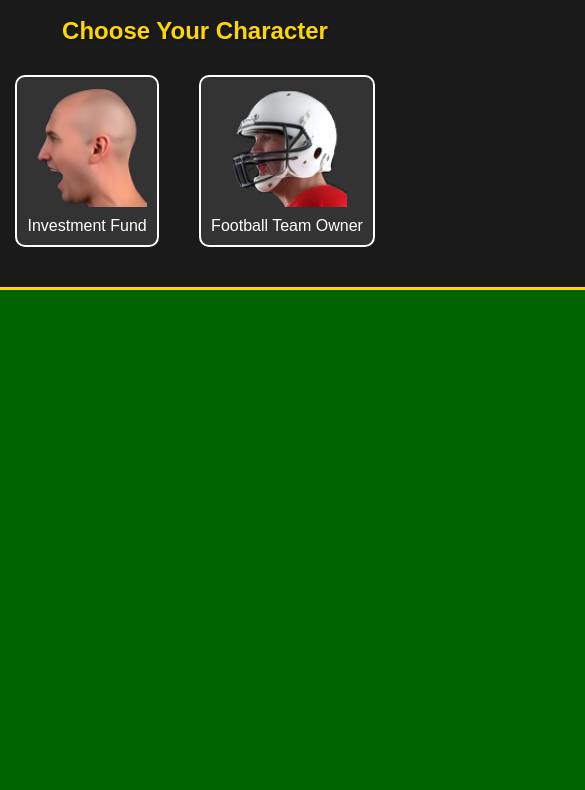
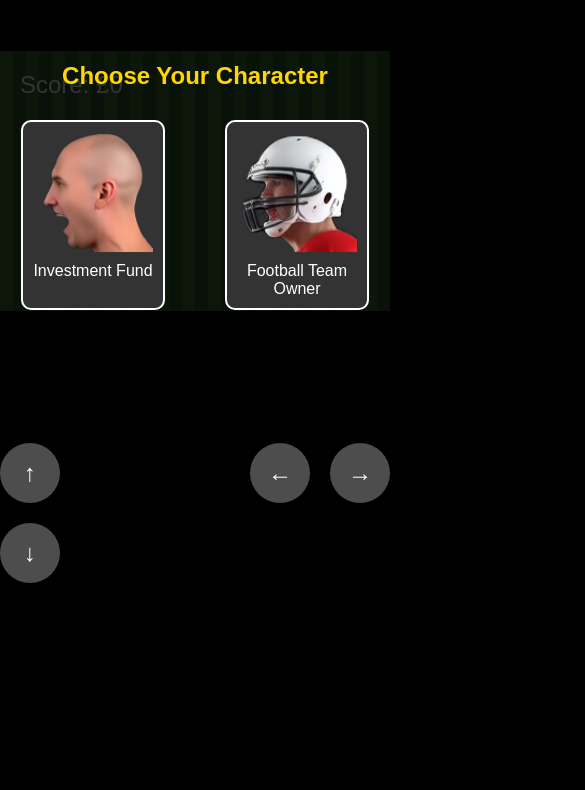
Before and after one commit to RichSibs/long-worm, a website: page index.html in a window 390 px wide. Shown: the part 241-1031 px from the top of the page, 585 px wide, since content can reach past the window. After the commit the page ends 844 px from the top, so only its background shows below. Drawn offline with Linux system fonts and the light colour scheme; no server answers.

Commit message:
Fix keyboard controls and mobile responsiveness

```diff
--- a/game.js
+++ b/game.js
@@ -9,59 +9,41 @@ const GRID_HEIGHT = GAME_HEIGHT / CELL_SIZE;
 const INVESTMENT_FUND = "investment";
 const FOOTBALL_OWNER = "football";
 
-// Game state
-let snake = [];
-let food = {};
-let direction = 'RIGHT';
-let score = 0;
-let gameOver = false;
-let gameStarted = false;
-let highScores = [];
-
-// Canvas setup
-const canvas = document.getElementById('canvas');
-const ctx = canvas.getContext('2d');
-canvas.width = GAME_WIDTH;
-canvas.height = GAME_HEIGHT;
-
-// Load images
-const headRight = new Image();
-const headLeft = new Image();
-const headUp = new Image();
-const headDown = new Image();
-const foodImg = new Image();
-
-headRight.src = 'bald_man_right.png';
-headLeft.src = 'bald_man_left.png';
-headUp.src = 'bald_man_up.png';
-headDown.src = 'bald_man_down.png';
-foodImg.src = 'five_pound_note.png';
+// Initialize game when DOM is loaded
+document.addEventListener('DOMContentLoaded', () => {
+    console.log('DOM loaded, creating game instance...');
+    new Game();
+});
 
 class Game {
     constructor() {
-        this.canvas = document.getElementById('canvas');
+        console.log('Game constructor called');
+        this.initialize();
+    }
+
+    initialize() {
+        console.log('Initializing game...');
+        this.canvas = document.getElementById('game-canvas');
+        if (!this.canvas) {
+            console.error('Canvas element not found!');
+            return;
+        }
+        console.log('Canvas found:', this.canvas);
+
         this.ctx = this.canvas.getContext('2d');
-        this.canvas.width = GAME_WIDTH;
-        this.canvas.height = GAME_HEIGHT;
-        this.gridSize = GRID_SIZE;
-        this.score = 0;
-        this.gameOver = false;
-        this.speed = 50; // Slower initial speed
-        this.lastRenderTime = 0;
-        this.characterType = null;
-        this.animationFrameId = null;
-        this.highScores = [];
-        this.frameCount = 0;
+        this.pitchSvg = document.getElementById('pitch-svg');
+        this.gameArea = document.getElementById('game-area');
 
-        // Load all images
+        // Load images
+        console.log('Loading images...');
         this.images = {
-            investment: {
+            [INVESTMENT_FUND]: {
                 right: this.loadImage('bald_man_right.png'),
                 left: this.loadImage('bald_man_left.png'),
                 up: this.loadImage('bald_man_up.png'),
                 down: this.loadImage('bald_man_down.png')
             },
-            football: {
+            [FOOTBALL_OWNER]: {
                 right: this.loadImage('AF_facing_right.png'),
                 left: this.loadImage('AF_facing_left.png'),
                 up: this.loadImage('AF_facing_up.png'),
@@ -70,18 +52,62 @@ class Game {
             food: this.loadImage('five_pound_note.png')
         };
 
-        // Character selection screen elements
-        this.setupCharacterSelection();
-        this.loadHighScores();
+        // Set initial canvas size
+        this.resizeCanvas();
+        window.addEventListener('resize', () => this.resizeCanvas());
+
+        // Initialize game state
+        this.resetGame();
+
+        // Setup controls
+        this.setupControls();
+
+        // Start game loop
+        this.lastTime = 0;
+        this.frameCount = 0;
+        console.log('Starting game loop...');
+        requestAnimationFrame((timestamp) => this.gameLoop(timestamp));
+    }
+
+    resizeCanvas() {
+        const containerWidth = this.gameArea.clientWidth;
+        const containerHeight = this.gameArea.clientHeight;
+
+        // Set canvas size to match container
+        this.canvas.width = containerWidth;
+        this.canvas.height = containerHeight;
+
+        // Update grid size based on container dimensions
+        this.gridSize = Math.min(containerWidth, containerHeight) / 20;
+
+        // Update snake and food positions if game is running
+        if (this.snake) {
+            this.snake.resize(this.gridSize);
+        }
+        if (this.food) {
+            this.food.resize(this.gridSize);
+        }
     }
 
     setupCharacterSelection() {
-        const selectionDiv = document.getElementById('character-select');
-        if (!selectionDiv) {
+        // Remove existing character select if it exists
+        const existingSelect = document.getElementById('character-select');
+        if (existingSelect) {
+            existingSelect.remove();
+        }
+
+        // Create new character select
         const div = document.createElement('div');
         div.id = 'character-select';
+        div.style.position = 'absolute';
+        div.style.top = '50%';
+        div.style.left = '50%';
+        div.style.transform = 'translate(-50%, -50%)';
+        div.style.zIndex = '1000';
+        div.style.backgroundColor = 'rgba(0, 0, 0, 0.8)';
+        div.style.padding = '20px';
+        div.style.borderRadius = '10px';
         div.style.textAlign = 'center';
-            div.style.marginBottom = '20px';
 
         const title = document.createElement('h2');
         title.textContent = 'Choose Your Character';
@@ -100,12 +126,17 @@ class Game {
         buttonContainer.appendChild(footballBtn);
         div.appendChild(buttonContainer);
 
-            document.getElementById('game-container').insertBefore(div, this.canvas);
-        }
+        // Add to game container
+        const gameContainer = document.getElementById('game-container');
+        gameContainer.appendChild(div);
+
+        // Log to verify creation
+        console.log('Character selection created');
     }
 
     createCharacterButton(type, text, image) {
         const container = document.createElement('div');
+        container.className = 'character-button';
         container.style.cursor = 'pointer';
         container.style.padding = '10px';
         container.style.border = '2px solid white';
@@ -138,6 +169,7 @@ class Game {
         });
 
         container.addEventListener('click', () => {
+            console.log('Character selected:', type);
             this.selectCharacter(type);
         });
 
@@ -175,17 +207,28 @@ class Game {
         this.speed = 50; // Reset to initial slower speed
         this.lastRenderTime = 0;
         this.characterType = null;
-        const selectionDiv = document.getElementById('character-select');
-        if (selectionDiv) {
-            selectionDiv.style.display = 'block';
-        } else {
+
+        // Create score element if it doesn't exist
+        let scoreElement = document.getElementById('score');
+        if (!scoreElement) {
+            scoreElement = document.createElement('div');
+            scoreElement.id = 'score';
+            scoreElement.style.position = 'absolute';
+            scoreElement.style.top = '20px';
+            scoreElement.style.left = '20px';
+            scoreElement.style.color = 'white';
+            scoreElement.style.fontSize = '24px';
+            scoreElement.style.zIndex = '10';
+            document.getElementById('game-container').appendChild(scoreElement);
+        }
+        scoreElement.textContent = 'Score: £0';
+
+        // Show character selection
         this.setupCharacterSelection();
-        }
-        document.getElementById('score').textContent = 'Score: £0';
     }
 
     startGame() {
-        this.snake = new Snake(this.characterType, this.images);
+        this.snake = new Snake(this.gridSize, this.characterType, this.images);
         this.food = this.generateFood();
         this.gameLoop();
     }
@@ -305,12 +348,6 @@ class Game {
             this.gridSize
         );
 
-        // Draw score
-        this.ctx.fillStyle = '#ffffff';
-        this.ctx.font = 'bold 36px Arial';
-        this.ctx.textAlign = 'left';
-        this.ctx.fillText(`£${this.score * 5}`, 10, 40);
-
         // Draw game over
         if (this.gameOver) {
             // Semi-transparent black overlay
@@ -400,68 +437,112 @@ class Game {
     }
 
     setupControls() {
-        document.addEventListener('keydown', (event) => {
-            // Prevent page scrolling with arrow keys
-            if (['ArrowUp', 'ArrowDown', 'ArrowLeft', 'ArrowRight'].includes(event.code)) {
-                event.preventDefault();
+        // Keyboard controls
+        document.addEventListener('keydown', (e) => {
+            if (this.gameOver) {
+                if (e.key.toLowerCase() === 'r') {
+                    this.resetGame();
                 }
-
-            if (this.gameOver && event.code === 'KeyR') {
-                this.resetGame();
                 return;
             }
 
-            if (!this.characterType || this.gameOver) return;
-
-            switch(event.code) {
+            switch(e.key) {
                 case 'ArrowUp':
-                    if (this.snake.direction.y !== 1) {
-                        this.snake.direction = {x: 0, y: -1};
-                    }
+                    e.preventDefault();
+                    this.snake.setDirection('up');
                     break;
                 case 'ArrowDown':
-                    if (this.snake.direction.y !== -1) {
-                        this.snake.direction = {x: 0, y: 1};
-                    }
+                    e.preventDefault();
+                    this.snake.setDirection('down');
                     break;
                 case 'ArrowLeft':
-                    if (this.snake.direction.x !== 1) {
-                        this.snake.direction = {x: -1, y: 0};
-                    }
+                    e.preventDefault();
+                    this.snake.setDirection('left');
                     break;
                 case 'ArrowRight':
-                    if (this.snake.direction.x !== -1) {
-                        this.snake.direction = {x: 1, y: 0};
-                    }
+                    e.preventDefault();
+                    this.snake.setDirection('right');
                     break;
             }
+        });
+
+        // Touch controls
+        const upBtn = document.getElementById('up-btn');
+        const downBtn = document.getElementById('down-btn');
+        const leftBtn = document.getElementById('left-btn');
+        const rightBtn = document.getElementById('right-btn');
+
+        const handleTouch = (direction) => {
+            if (this.gameOver) return;
+            this.snake.setDirection(direction);
+        };
+
+        upBtn.addEventListener('touchstart', (e) => {
+            e.preventDefault();
+            handleTouch('up');
+        });
+
+        downBtn.addEventListener('touchstart', (e) => {
+            e.preventDefault();
+            handleTouch('down');
+        });
+
+        leftBtn.addEventListener('touchstart', (e) => {
+            e.preventDefault();
+            handleTouch('left');
+        });
+
+        rightBtn.addEventListener('touchstart', (e) => {
+            e.preventDefault();
+            handleTouch('right');
         });
     }
 
     loadImage(src) {
         const img = new Image();
+        img.onload = () => console.log(`Image loaded: ${src}`);
+        img.onerror = () => console.error(`Error loading image: ${src}`);
         img.src = src;
         return img;
     }
 }
 
 class Snake {
-    constructor(characterType, images) {
-        this.body = [{
-            x: Math.floor(GAME_WIDTH / GRID_SIZE / 4),
-            y: Math.floor(GAME_HEIGHT / GRID_SIZE / 2)
-        }];
-        this.direction = {x: 1, y: 0};
+    constructor(gridSize, characterType, images) {
+        this.gridSize = gridSize;
         this.characterType = characterType;
         this.images = images;
+        this.reset();
+        this.animationSpeed = 2; // Faster wave animation
+        this.maxScale = 1.5; // 50% larger
+        this.minScale = 1.0;
+        this.transitionProgress = 0;
+        this.foodPosition = 0;
+        this.segmentScales = [];
         this.grow = false;
-        this.segmentScales = [1.0];  // Track scale of each segment
-        this.foodPosition = -1;  // Track which segment the food is passing through
-        this.animationSpeed = 2; // Control how fast the food moves through segments (reduced from 4 to make it even faster)
-        this.animationCounter = 0;
-        this.transitionProgress = 0; // Track progress of current segment transition
-        this.maxScale = 1.5; // Maximum scale for segments
-        this.minScale = 1.0; // Minimum scale for segments
+    }
+
+    reset() {
+        this.body = [
+            {x: 5, y: 5}
+        ];
+        this.direction = {x: 1, y: 0};
+        this.nextDirection = {x: 1, y: 0};
+        this.segmentScales = [this.minScale];
+    }
+
+    setDirection(direction) {
+        const newDirection = {
+            up: {x: 0, y: -1},
+            down: {x: 0, y: 1},
+            left: {x: -1, y: 0},
+            right: {x: 1, y: 0}
+        }[direction];
+
+        // Prevent 180-degree turns
+        if (this.direction.x !== -newDirection.x || this.direction.y !== -newDirection.y) {
+            this.nextDirection = newDirection;
+        }
     }
 
     getHeadImage() {
@@ -473,6 +554,11 @@ class Snake {
     }
 
     move() {
+        // Apply next direction if it exists
+        if (this.nextDirection) {
+            this.direction = this.nextDirection;
+        }
+
         const head = this.body[0];
         const newHead = {
             x: head.x + this.direction.x,
@@ -532,10 +618,12 @@ class Snake {
             }
         }
     }
+
+    resize(gridSize) {
+        this.gridSize = gridSize;
+        this.body.forEach(segment => {
+            segment.x = Math.floor(segment.x / this.gridSize) * this.gridSize;
+            segment.y = Math.floor(segment.y / this.gridSize) * this.gridSize;
+        });
     }
-
-// Initialize game when DOM is loaded
-document.addEventListener('DOMContentLoaded', () => {
-    const game = new Game();
-    game.setupControls();
-});
+}
--- a/index.html
+++ b/index.html
@@ -1,97 +1,184 @@
 <!DOCTYPE html>
-<html>
+<html lang="en">
 <head>
-    <meta charset="utf-8">
-    <meta name="viewport" content="width=device-width, initial-scale=1">
-    <title>Long Worm - Football Capitalist Edition</title>
+    <meta charset="UTF-8">
+    <meta name="viewport" content="width=device-width, initial-scale=1.0">
+    <title>Long Worm</title>
     <style>
         body {
             margin: 0;
-            padding: 20px;
+            padding: 0;
+            display: flex;
+            justify-content: center;
+            align-items: center;
+            min-height: 100vh;
+            background-color: #000;
+            font-family: Arial, sans-serif;
+        }
+
+        #game-container {
+            position: relative;
+            width: 100%;
+            max-width: 800px;
+            aspect-ratio: 3/2;
+            background-color: #000;
             display: flex;
             flex-direction: column;
             align-items: center;
-            background-color: #1a1a1a;
-            color: white;
-            font-family: Arial, sans-serif;
-            min-height: 100vh;
         }
 
-        h1 {
-            color: #FFD700;
-            text-align: center;
-            margin-bottom: 10px;
-            font-size: 2.5em;
-            text-shadow: 2px 2px 4px rgba(0,0,0,0.5);
+        #game-area {
+            position: relative;
+            width: 100%;
+            height: 100%;
+            background-color: #000;
         }
 
-        h2 {
-            color: #FFA500;
-            text-align: center;
-            margin-top: -10px;
-            margin-bottom: 30px;
-            font-size: 1.5em;
-            text-shadow: 1px 1px 2px rgba(0,0,0,0.5);
+        #game-canvas {
+            position: absolute;
+            top: 0;
+            left: 0;
+            width: 100%;
+            height: 100%;
         }
 
-        #game-container {
-            display: flex;
-            flex-direction: column;
-            align-items: center;
-            gap: 20px;
-        }
-
-        canvas {
-            border: 3px solid #FFD700;
-            background-color: #006400;
+        #pitch-svg {
+            position: absolute;
+            top: 0;
+            left: 0;
+            width: 100%;
+            height: 100%;
         }
 
         #character-select {
+            position: absolute;
+            top: 50%;
+            left: 50%;
+            transform: translate(-50%, -50%);
+            z-index: 100;
+            background-color: rgba(0, 0, 0, 0.8);
+            padding: 20px;
+            border-radius: 10px;
+            text-align: center;
+        }
+
+        #character-select h2 {
+            color: #FFD700;
             margin-bottom: 20px;
         }
 
-        .character-option {
+        .character-button {
             display: inline-block;
-            margin: 0 20px;
-            cursor: pointer;
+            margin: 10px;
             padding: 10px;
             border: 2px solid white;
             border-radius: 10px;
+            cursor: pointer;
+            background-color: #333;
             transition: all 0.3s ease;
         }
 
-        .character-option:hover {
+        .character-button:hover {
+            background-color: #444;
             border-color: #FFD700;
-            background-color: rgba(255, 255, 255, 0.1);
         }
 
-        .character-option img {
+        .character-button img {
             width: 120px;
             height: 120px;
             display: block;
             margin: 0 auto;
         }
 
-        .character-option p {
+        .character-button div {
+            color: white;
             margin-top: 10px;
-            color: white;
-            text-align: center;
         }
 
         #score {
+            position: absolute;
+            top: 20px;
+            left: 20px;
+            color: white;
             font-size: 24px;
-            color: #FFD700;
-            font-weight: bold;
+            z-index: 10;
+        }
+
+        .controls {
+            display: none;
+            position: fixed;
+            bottom: 20px;
+            width: 100%;
+            justify-content: space-between;
+            padding: 0 20px;
+            z-index: 100;
+        }
+
+        .vertical-controls {
+            display: flex;
+            flex-direction: column;
+            gap: 20px;
+        }
+
+        .horizontal-controls {
+            display: flex;
+            gap: 20px;
+        }
+
+        .control-btn {
+            width: 60px;
+            height: 60px;
+            border-radius: 50%;
+            background-color: rgba(255, 255, 255, 0.3);
+            border: none;
+            color: white;
+            font-size: 24px;
+            cursor: pointer;
+            display: flex;
+            align-items: center;
+            justify-content: center;
+            transition: background-color 0.3s ease;
+        }
+
+        .control-btn:active {
+            background-color: rgba(255, 255, 255, 0.5);
+        }
+
+        @media (max-width: 768px) {
+            .controls {
+                display: flex;
+            }
         }
     </style>
 </head>
 <body>
-    <h1>Long Worm - Football Capitalist Edition</h1>
-    <h2>Chase the money to build your football empire!</h2>
     <div id="game-container">
-        <canvas id="canvas"></canvas>
-        <div id="score">Score: £0</div>
+        <div id="game-area">
+            <svg id="pitch-svg" viewBox="0 0 1200 800" preserveAspectRatio="xMidYMid slice">
+                <rect width="100%" height="100%" fill="#3a702f"/>
+                <rect x="0" y="0" width="100%" height="100%" fill="url(#stripes)"/>
+                <defs>
+                    <pattern id="stripes" patternUnits="userSpaceOnUse" width="80" height="80" patternTransform="rotate(0)">
+                        <rect width="40" height="80" fill="#3a702f"/>
+                        <rect x="40" width="40" height="80" fill="#2d5a27"/>
+                    </pattern>
+                </defs>
+            </svg>
+            <canvas id="game-canvas"></canvas>
+        </div>
     </div>
+
+    <div class="controls">
+        <div class="vertical-controls">
+            <button id="up-btn" class="control-btn">↑</button>
+            <button id="down-btn" class="control-btn">↓</button>
+        </div>
+        <div class="horizontal-controls">
+            <button id="left-btn" class="control-btn">←</button>
+            <button id="right-btn" class="control-btn">→</button>
+        </div>
+    </div>
+
     <script src="game.js"></script>
 </body>
 </html>
```
Lines whose indentation alone changed are shown as unchanged.
